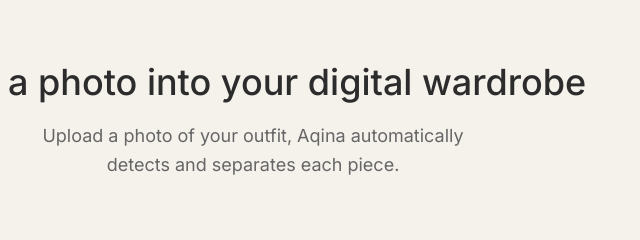
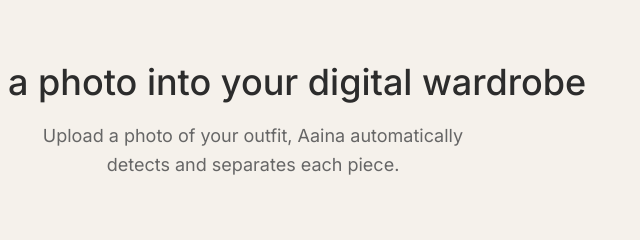
Before and after one commit to personalstylisttest-cpu/Aaina_LandingPage, a plain HTML site: page index.html in a window 1280 px wide. Shown: the part 1000-1240 px from the top of the page, 387-1027 px from the left. Drawn offline with nearby package versions, Linux system fonts and the light colour scheme.

Commit message:
Update index.html

```diff
--- a/index.html
+++ b/index.html
@@ -44,7 +44,7 @@
         <section class="photo-wardrobe-section">
             <h2 class="photo-wardrobe-title">Turn a photo into your digital wardrobe</h2>
             <p class="photo-wardrobe-description">
-                Upload a photo of your outfit, Aqina automatically<br>
+                Upload a photo of your outfit, Aaina automatically<br>
                 detects and separates each piece.
             </p>
 
```
